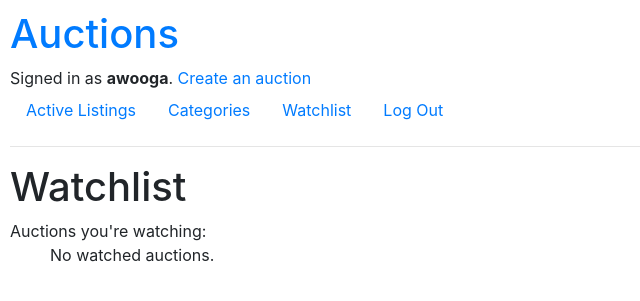
After one commit to BerkYeni/Harvard_CS50W, a Django app: page /watchlist in a window 1280 px wide. The commit adds this page. Shown: the top 301 px of the page, without its empty margins (0-640 px from the left). Run offline with Django 4.2, Linux system fonts and the light colour scheme; a user stored in the database is signed in; data comes from the database, SQL or seed files in the repository; both versions use the stored data as it was after the commit; some libraries are stand-ins or nearby versions.

Commit message:
implemented watchlist feature.

```diff
--- a/projects/project_2/commerce/auctions/models.py
+++ b/projects/project_2/commerce/auctions/models.py
@@ -2,9 +2,6 @@ from django.db import models as ms
 from django.contrib.auth.models import AbstractUser
 from django.utils.translation import gettext_lazy
 
-
-class User(AbstractUser):
-  pass
 
 
 class Auction(ms.Model):
@@ -18,7 +15,7 @@ class Auction(ms.Model):
   description = ms.CharField(max_length=2048)
   date = ms.DateTimeField()
   holder = ms.ForeignKey(
-    User, on_delete=ms.CASCADE, related_name="user_auctions"
+    "User", on_delete=ms.CASCADE, related_name="user_auctions"
   )
   starting_bid = ms.FloatField()
   picture_url = ms.URLField(max_length=128)
@@ -27,6 +24,9 @@ class Auction(ms.Model):
     choices=Category.choices,
     default=Category.other,
   )
+
+class User(AbstractUser):
+  watchlist = ms.ManyToManyField(Auction)
 
 
 class Comment(ms.Model):
--- a/projects/project_2/commerce/auctions/templates/auctions/layout.html
+++ b/projects/project_2/commerce/auctions/templates/auctions/layout.html
@@ -29,6 +29,10 @@
       </li>
       {% if user.is_authenticated %}
       <li class="nav-item">
+        <a class="nav-link" href="{% url 'watchlist' %}">Watchlist</a>
+      </li>
+      {% endif %} {% if user.is_authenticated %}
+      <li class="nav-item">
         <a class="nav-link" href="{% url 'logout' %}">Log Out</a>
       </li>
       {% else %}
--- /dev/null
+++ b/projects/project_2/commerce/auctions/templates/auctions/watchlist.html
@@ -0,0 +1,14 @@
+{% extends "auctions/layout.html" %} {% block body %}
+<h1>Watchlist</h1>
+<div>Auctions you're watching:</div>
+<ul>
+  {% for auction in watched_auctions %}
+  <li>
+    <h1><a href="auction/{{ auction.title }}">{{ auction.title }}</a></h1>
+    <div>{{ auction.description }}</div>
+  </li>
+  {% empty %}
+  <div>No watched auctions.</div>
+  {% endfor %}
+</ul>
+{% endblock %}
--- a/projects/project_2/commerce/auctions/urls.py
+++ b/projects/project_2/commerce/auctions/urls.py
@@ -5,6 +5,7 @@ from . import views
 urlpatterns = [
     path("", views.index, name="index"),
     path("categories", views.categories, name="categories"),
+    path("watchlist", views.watchlist, name="watchlist"),
     path("login", views.login_view, name="login"),
     path("new_auction", views.new_auction_view, name="new_auction"),
     path("logout", views.logout_view, name="logout"),
--- a/projects/project_2/commerce/auctions/views.py
+++ b/projects/project_2/commerce/auctions/views.py
@@ -87,9 +87,12 @@ def auction(request, auction_title):
     if not request.user.is_authenticated:
       return HttpResponseRedirect(reverse("login"))
 
-    bid_form = BidForm(request.POST)
-    comment_form = CommentForm(request.POST)
-    if bid_form.is_valid():
+    # bid_form = BidForm(request.POST)
+    # if bid_form.is_valid():
+    if "bid" in request.POST:
+      bid_form = BidForm(request.POST)
+      if not bid_form.is_valid():
+        return render(request, "auctions/no_auction.html")
       if bid_form.cleaned_data["amount"] < auction.starting_bid:
         return HttpResponseRedirect(auction_url(auction.title))
       current_bid = Bid(
@@ -100,28 +103,36 @@ def auction(request, auction_title):
       )
       current_bid.save()
       return HttpResponseRedirect(auction_url(auction_title))
-    elif comment_form.is_valid():
+
+    if "comment" in request.POST:
+    # if comment_form.is_valid():
+      comment_form = CommentForm(request.POST)
+      if not comment_form.is_valid():
+        return render(request, "auctions/no_auction.html")
       comment = Comment(
         content=comment_form.cleaned_data["content"],
         date=datetime.now(),
         comment_auction=auction,
-        user=request.user
+        user=request.user,
       )
       comment.save()
       return HttpResponseRedirect(auction_url(auction_title))
-    else:
-      return HttpResponseRedirect(reverse("no_auction"))
 
-  print(auction.Category.art.label)
+    if "watchlist" in request.POST:
+      toBeWatchlistedTitle = request.POST["auctionTitle"]
+      auction = Auction.objects.get(title=toBeWatchlistedTitle)
+      request.user.watchlist.add(auction)
+      return HttpResponseRedirect(auction_url(auction_title))
+
+    return HttpResponseRedirect(reverse("no_auction"))
+
   test = Auction.Category(auction.category)
-  print(test.label)
 
   bids = auction.auction_bids.all()
   comments = auction.auction_comments.all()
   bid_form = BidForm()
   comment_form = CommentForm()
   category = Auction.Category(auction.category).label
-  print(Auction.Category.choices)
   return render(request, "auctions/auction.html", {
     "auction": auction,
     "category": category,
@@ -137,6 +148,7 @@ def no_auction(request):
 def new_auction_view(request):
   if not request.user.is_authenticated:
     return HttpResponseRedirect(reverse("login"))
+
   if request.method == "POST":
     auction_form = AuctionForm(request.POST)
     if not auction_form.is_valid():
@@ -173,7 +185,16 @@ def categories(request):
     auctions = Auction.objects.filter(category=category)
     categories_list.append({"name": label, "auctions": auctions})
 
-
   return render(request, "auctions/categories.html", {
     "categoriesList": categories_list,
   })
+
+def watchlist(request):
+  if not request.user.is_authenticated:
+    return HttpResponseRedirect(reverse("login"))
+
+  watched_auctions = request.user.watchlist.all()
+
+  return render(request, "auctions/watchlist.html", {
+    "watched_auctions": watched_auctions,
+  })
```
Also changed, not shown: projects/project_2/commerce/auctions/templates/auctions/auction.html (+10 -2 lines), projects/project_2/commerce/auctions/migrations/0003_user_watchlist.py (added), projects/project_2/commerce/db.sqlite3.
